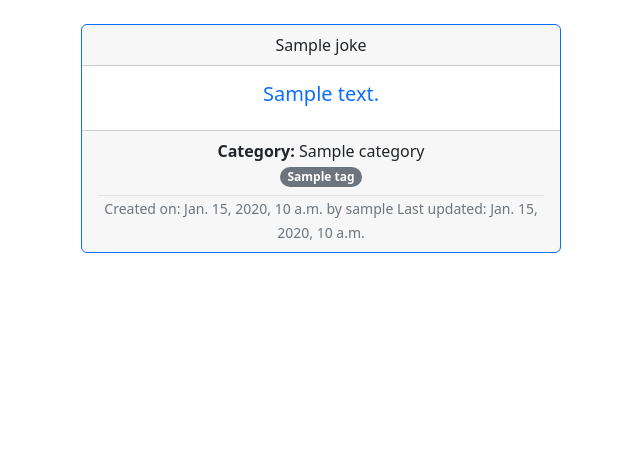
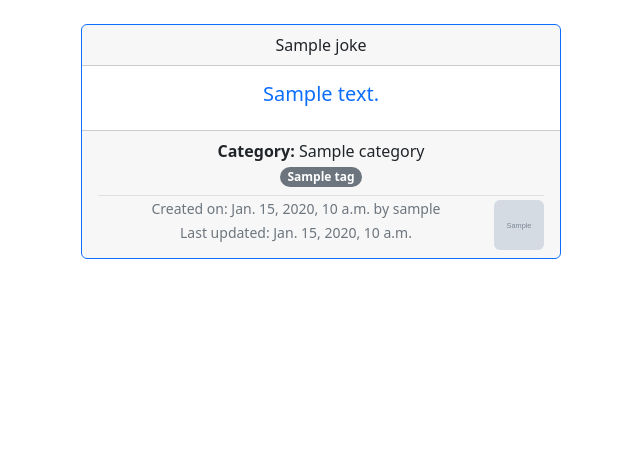
Before and after one commit to Luis200410/djangojokes.com, a Django app: template templates/jokes/joke_detail.html in a window 1280 px wide. Shown: the part 57-515 px from the top of the page, without its empty margins (319-959 px from the left). Run offline with Django 5.2, Linux system fonts and the light colour scheme; the template is opened without the code that fills it: most values are stand-ins (such as "Sample title", 1, 10 or a date in 2020); grey boxes marked "Sample" are stand-in pictures; parts of the project's set-up code (start-up, migrations or seed data) failed here and were passed over; some libraries are stand-ins or nearby versions.

Commit message:
added the photo to the respective user and added to ther joke linked to each accoint

```diff
--- a/templates/account/my_account.html
+++ b/templates/account/my_account.html
@@ -7,6 +7,10 @@
 <div class="card border-primary m-auto mb-3" style="max-width: 30rem">
   <div class="card-header text-center">My Account</div>
   <div class="card-body">
+    {% if user.avatar and not form.avatar.errors %}
+      <img src="{{ user.avatar.url }}" alt="Avatar"
+            class="img-thumbnail mx-auto d-block"/>
+    {% endif %}
     <form method="post" enctype="multipart/form-data" class="m-auto" novalidate>
       {% csrf_token %}
       {{ form|crispy }}
--- a/templates/jokes/joke_detail.html
+++ b/templates/jokes/joke_detail.html
@@ -24,7 +24,11 @@
       </div>
       {% endif %}
       <small class="text-muted">
-        Created on: {{ joke.created }} by {{ joke.user.username}}
+        {% if joke.user.avatar %}
+          <img src="{{ joke.user.avatar.url }}" alt="{{ joke.user.username }}"
+                class="mt-1 rounded float-end" width="50" height="50">
+        {% endif %}
+        Created on: {{ joke.created }} by {{ joke.user.username }}<br>
         Last updated: {{ joke.updated }}
       </small>
     </div>
```
